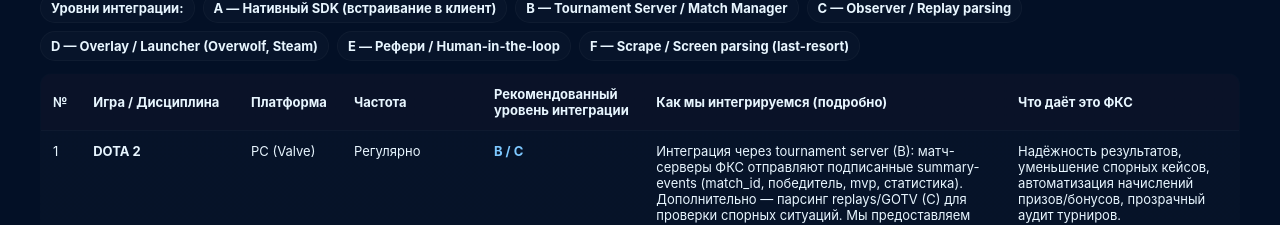
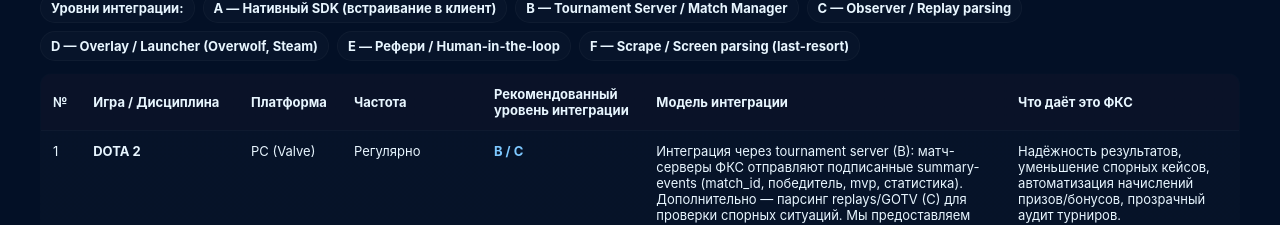
Before and after one commit to cbdcapi/cbdcapi.github.io, a plain HTML site: page fks.html in a window 1280 px wide. Shown: the part 200-425 px from the top of the page. Drawn offline with Linux system fonts and the light colour scheme.

Commit message:
Update fks.html

```diff
--- a/fks.html
+++ b/fks.html
@@ -61,7 +61,7 @@
           <th>Платформа</th>
           <th>Частота</th>
           <th>Рекомендованный уровень интеграции</th>
-          <th>Как мы интегрируемся (подробно)</th>
+          <th>Модель интеграции<!--Как мы интегрируемся (подробно)--></th>
           <th>Что даёт это ФКС</th>
         </tr>
       </thead>
```
